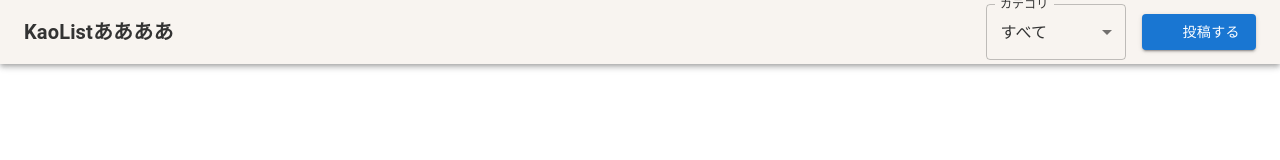
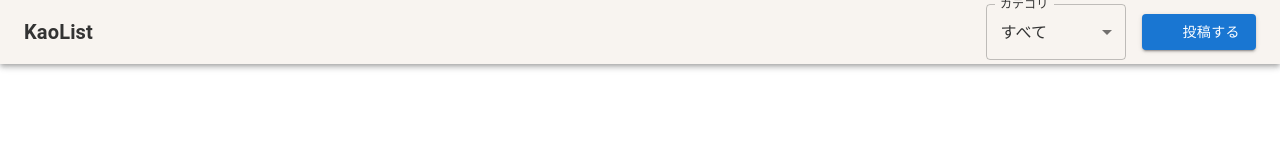
Before and after one commit to kayakku06/smell, a Next.js app in the folder smell2/: page / in a window 1280 px wide. Shown: the top 160 px of the page. Built offline with nearby package versions, Linux system fonts and the light colour scheme; some icons are missing.

Commit message:
テストを削除

```diff
--- a/smell2/src/components/Header/Header.tsx
+++ b/smell2/src/components/Header/Header.tsx
@@ -70,7 +70,7 @@ const Header: React.FC = () => {
           href="/"
           sx={{ textDecoration: 'none', color: 'inherit', fontWeight: 'bold' }}
         >
-          KaoListああああ
+          KaoList
         </Typography>
 
         {/* 右：フィルターと投稿 */}
```
